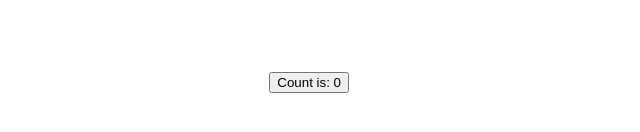
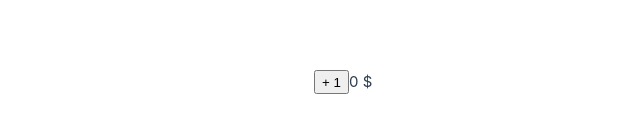
Before and after one commit to rekky1aws/vue_clicker, a Vue app: page / in a window 1280 px wide. Shown: the part 318-450 px from the top of the page, without its empty margins (291-931 px from the left). Built offline with nearby package versions, Linux system fonts and the light colour scheme.

Commit message:
Made it a clicker

```diff
--- a/src/App.vue
+++ b/src/App.vue
@@ -1,14 +1,15 @@
 <script setup>
 import { ref } from 'vue'
 
-const count = ref(0)
+const totalMoney = ref(0)
+const mainButtonIncVal = ref(1)
 
-function increment() {
-  count.value++
+function mainBtnClc() {
+  totalMoney.value += mainButtonIncVal.value
 }
 </script>
 
 <template>
-  <!-- make this button work -->
-  <button @click="increment">Count is: {{ count }}</button>
+  <button id="mainBtn" @click="mainBtnClc"> + {{  mainButtonIncVal }}</button>
+  <div> {{ totalMoney }} $ </div>
 </template>
```
